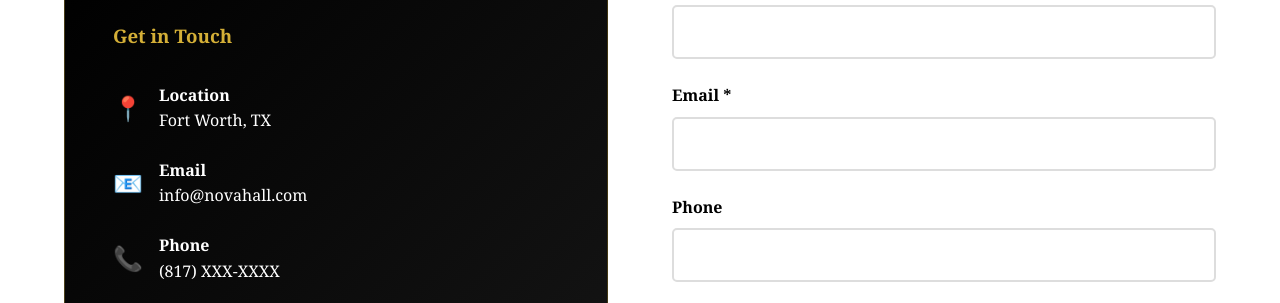
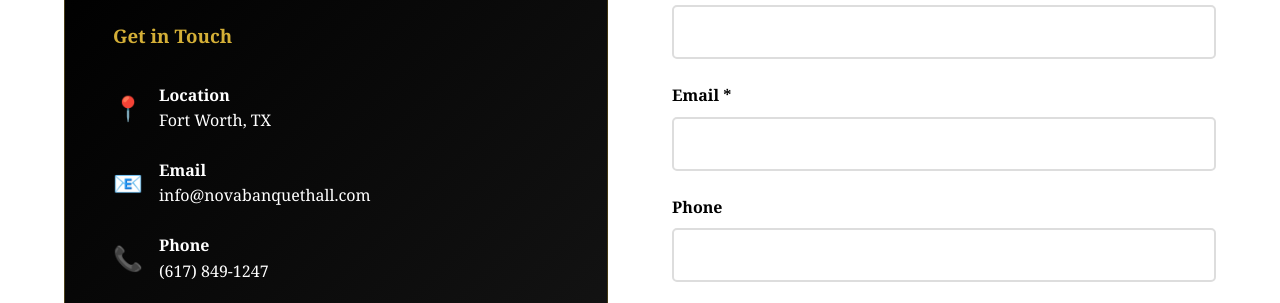
Before and after one commit to JKASONGA1/nova-hall-website, a plain HTML site: page index.html in a window 1280 px wide. Shown: the part 3500-3803 px from the top of the page. Drawn offline with Linux system fonts and the light colour scheme.

Commit message:
Update contact information in index.html

```diff
--- a/index.html
+++ b/index.html
@@ -679,14 +679,14 @@
                     <span class="icon">📧</span>
                     <div>
                         <strong>Email</strong><br>
-                        info@novahall.com
+                        info@novabanquethall.com
                     </div>
                 </div>
                 <div class="contact-item">
                     <span class="icon">📞</span>
                     <div>
                         <strong>Phone</strong><br>
-                        (817) XXX-XXXX
+                        (617) 849-1247
                     </div>
                 </div>
                 <div class="contact-item">
```
